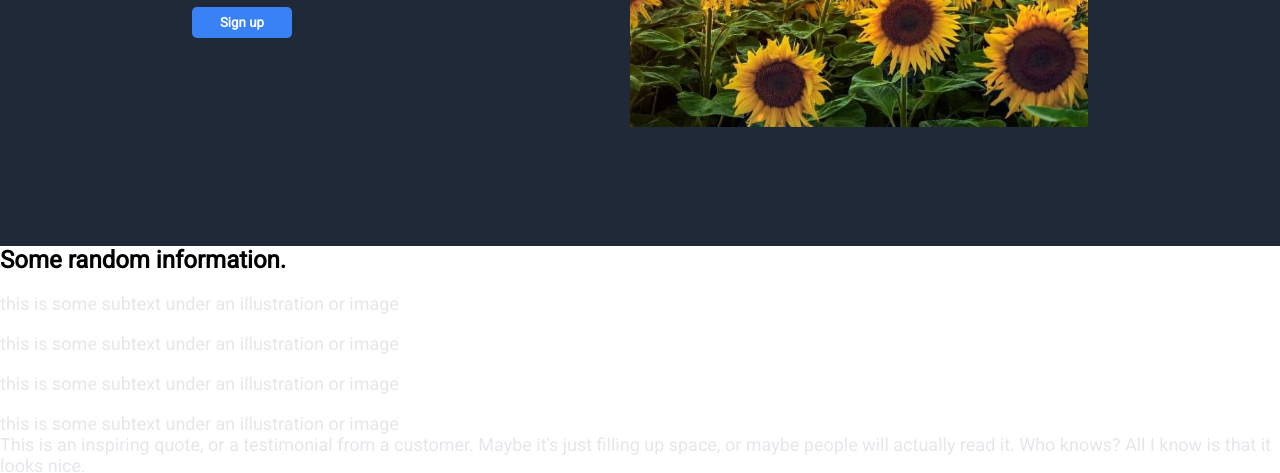
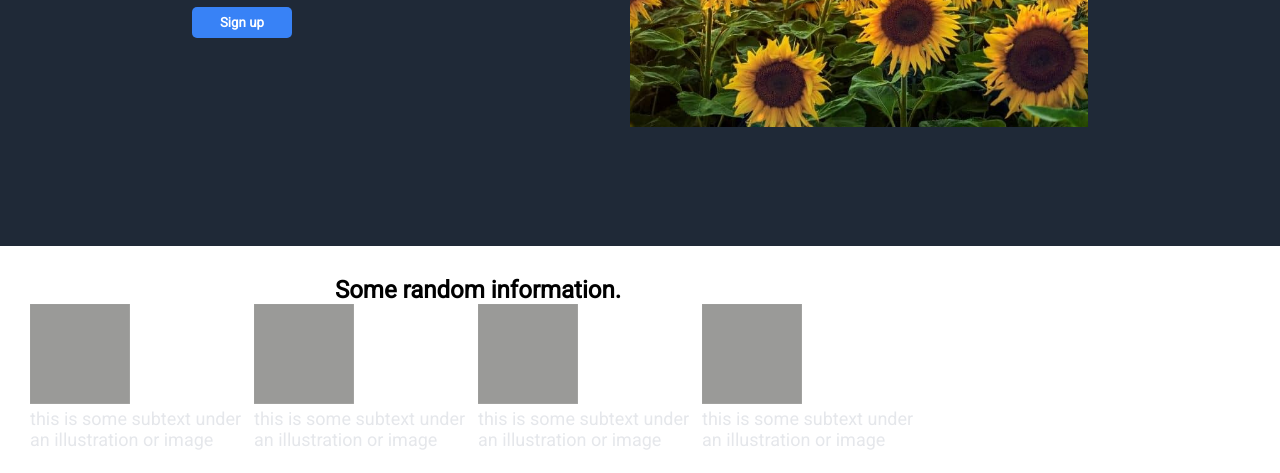
Before and after one commit to invictalex/website-template, a plain HTML site: page index.html in a window 1280 px wide. Shown: the part 323-796 px from the top of the page. Drawn offline with Linux system fonts and the light colour scheme.

Commit message:
Updates content-one

```diff
--- a/index.html
+++ b/index.html
@@ -47,20 +47,20 @@
         <div class="content-one-section">
             <div class="content-one-top"><h2>Some random information.</h2></div>
             <div class="content-one-bottom">
-                <div class="card">
-                    <img src="" alt="">
+                <div>
+                    <img class="card" src="grey.jpg" alt="">
                     <p>this is some subtext under an illustration or image</p>
                 </div>
-                <div class="card">
-                    <img src="" alt="">
+                <div>
+                    <img class="card" src="grey.jpg" alt="">
                     <p>this is some subtext under an illustration or image</p>
                 </div>
-                <div class="card">
-                    <img src="" alt="">
+                <div>
+                    <img class="card" src="grey.jpg" alt="">
                     <p>this is some subtext under an illustration or image</p>
                 </div>
-                <div class="card">
-                    <img src="" alt="">
+                <div>
+                    <img class="card" src="grey.jpg" alt="">
                     <p>this is some subtext under an illustration or image</p>
                 </div>
             </div>
--- a/styles.css
+++ b/styles.css
@@ -98,3 +98,25 @@ button
     margin-top: 10px;
     border-radius: 5px;
 }
+
+.content-one-section
+{
+    min-width: 870px;
+    width: 70%;
+
+    display: flex;
+    flex-direction: column;
+    align-items: center;
+    margin: 30px;
+}
+
+.content-one-bottom
+{
+    display: flex;
+}
+
+.card
+{
+    max-width: 100px;
+    max-height: auto;
+}
```
Also changed, not shown: grey.jpg (added).
